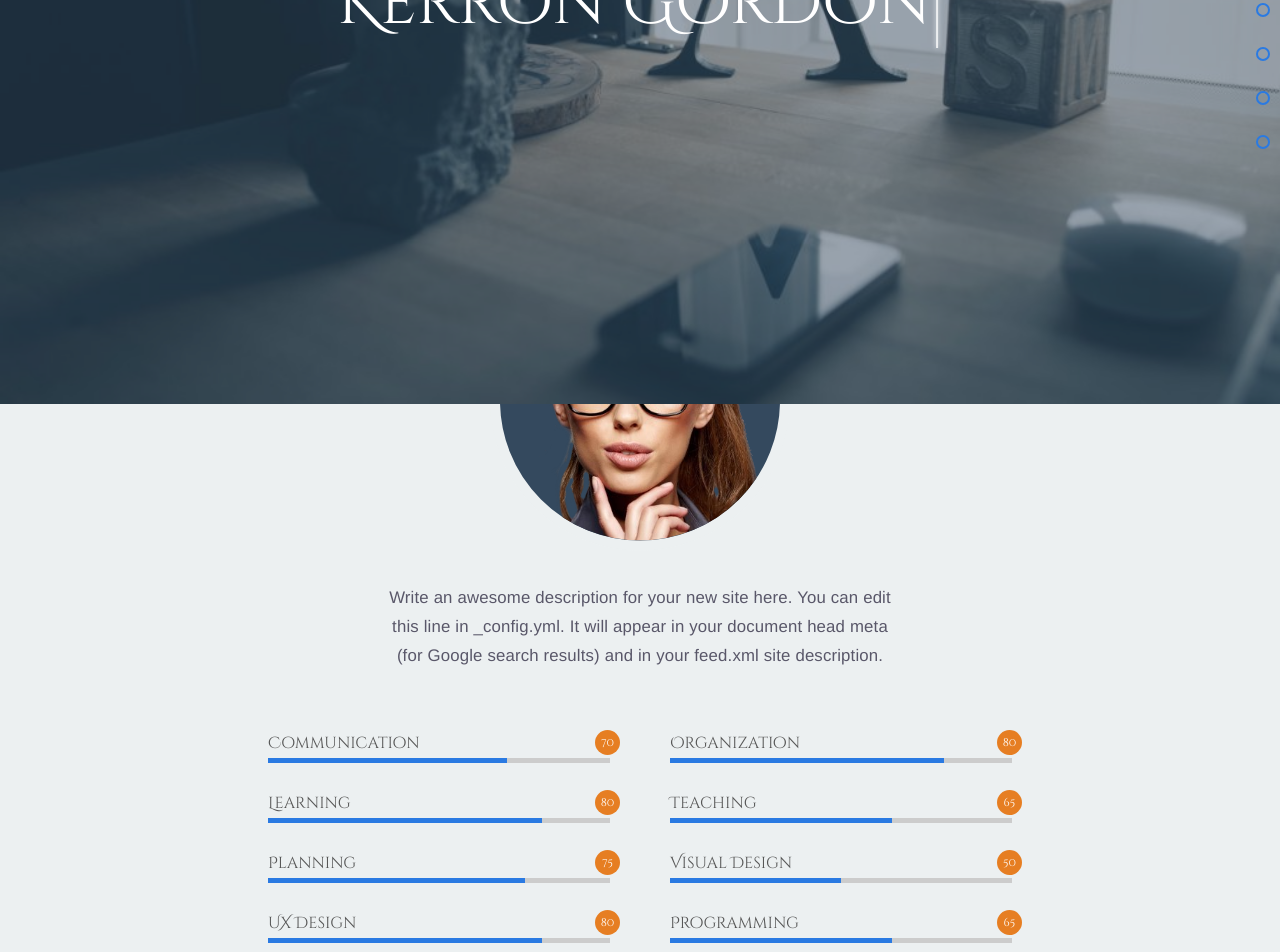
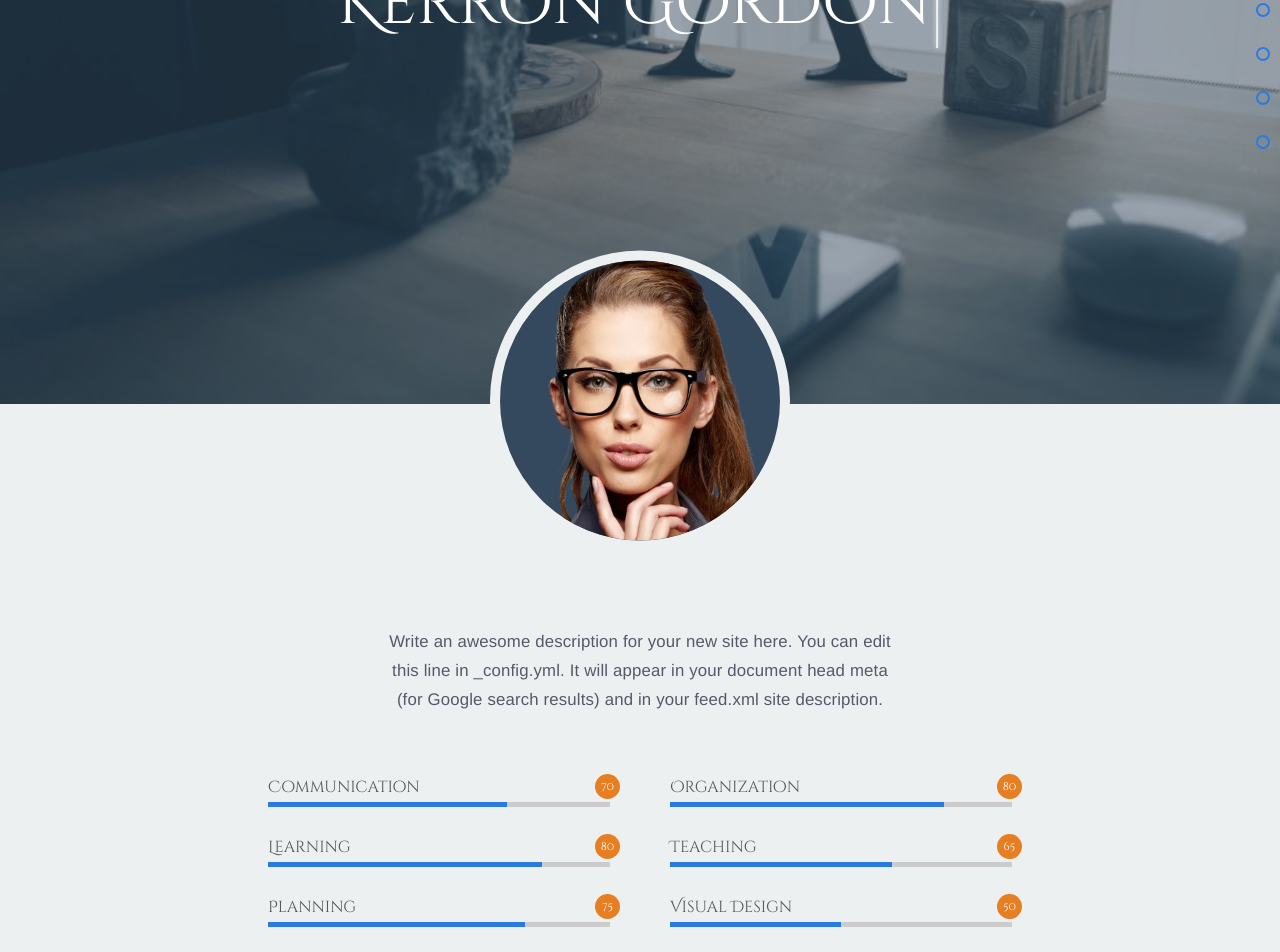
Before and after one commit to kerrongordon/kerrrongordon-jekyll-old, a Jekyll site: the page built from index.html, in a window 1280 px wide. Shown: the part 396-1348 px from the top of the page. Built offline with Jekyll 4.4.1, drawn with Linux system fonts in a browser that asks for light colours.

Commit message:
fix some css bugs

```diff
--- a/assets/_sass/_global.sass
+++ b/assets/_sass/_global.sass
@@ -1,5 +1,11 @@
 body
   background-color: $background-color
+
+.viewmode
+  display: block
+
+.viewmode_on
+  display: none !important
 
 .wrapper
   max-width: 1200px
@@ -89,23 +95,25 @@
 //-----------------------------------------------------
 
 .notify
-  background: green
   position: fixed
-  left: -300px
-  bottom: 100px
-  width: 250px
+  left: 0px
+  bottom: -70px
+  min-width: 250px
   z-index: 200
+  opacity: 0
   +transition(all 0.5s ease-in-out)
 
   +m('show')
-    left: 0
+    bottom: 0px
+    opacity: 1
 
 .notification
-  background: rgba(0, 0, 0, 0.71)
-  opacity: 1
-  margin: 10px
+  background: rgba(0, 0, 0, 0.85)
+  border-radius: 5px
+  margin: 15px
   color: #fff
-  padding: 10px
+  padding: 15px
+  box-shadow: 0 3px 3px rgba(0, 0, 0, 0.46)
   +transition(all 0.5s ease-in-out)
 
   p
--- a/assets/_sass/_section/_about.sass
+++ b/assets/_sass/_section/_about.sass
@@ -1,10 +1,11 @@
 .about
 	position: relative
+	overflow: visible
 	z-index: 1
 	background-color: $background-color
 
 	+e('content')
-		margin: 10em auto 0
+		margin: -6em auto 0
 		max-width: 550px
 		padding: 20px
 
--- a/assets/_sass/_section/_avatar.sass
+++ b/assets/_sass/_section/_avatar.sass
@@ -1,15 +1,14 @@
 .avatar
   width: 100%
   height: 300px
-  position: absolute
+  position: relative
   z-index: 20
-  margin-top: -150px
+  transform: translateY(-150px)
   overflow: visible
-  +transition($animate)
 
   +media($tablet)
     height: 200px
-    margin-top: -100px
+    transform: translateY(-100px)
 
   +e('item')
     top: 50%
--- a/assets/_sass/_section/_projects.sass
+++ b/assets/_sass/_section/_projects.sass
@@ -8,7 +8,7 @@
 
   +e('full')
     width: 200%
-    +transition(all 0.5s ease-in-out)
+    +transition(all 0.3s ease-in-out)
     +clearfix
 
   +e('primary')
@@ -31,7 +31,7 @@
     +flex-direction(row)
     +justify-content(center)
     +flex-wrap(wrap)
-    +transition(all 0.5s ease-in-out)
+    +transition(all 0.3s ease-in-out)
     transform: translateX(0)
 
     +m('left')
```
